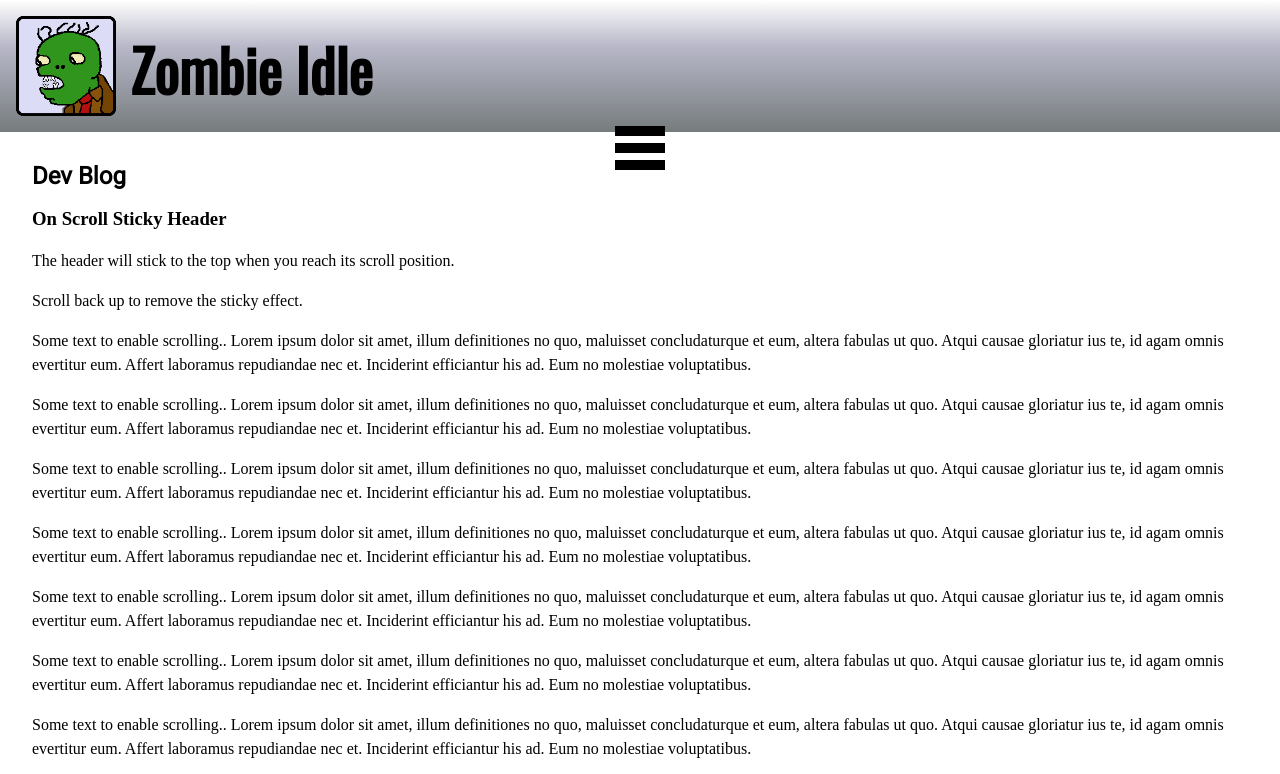
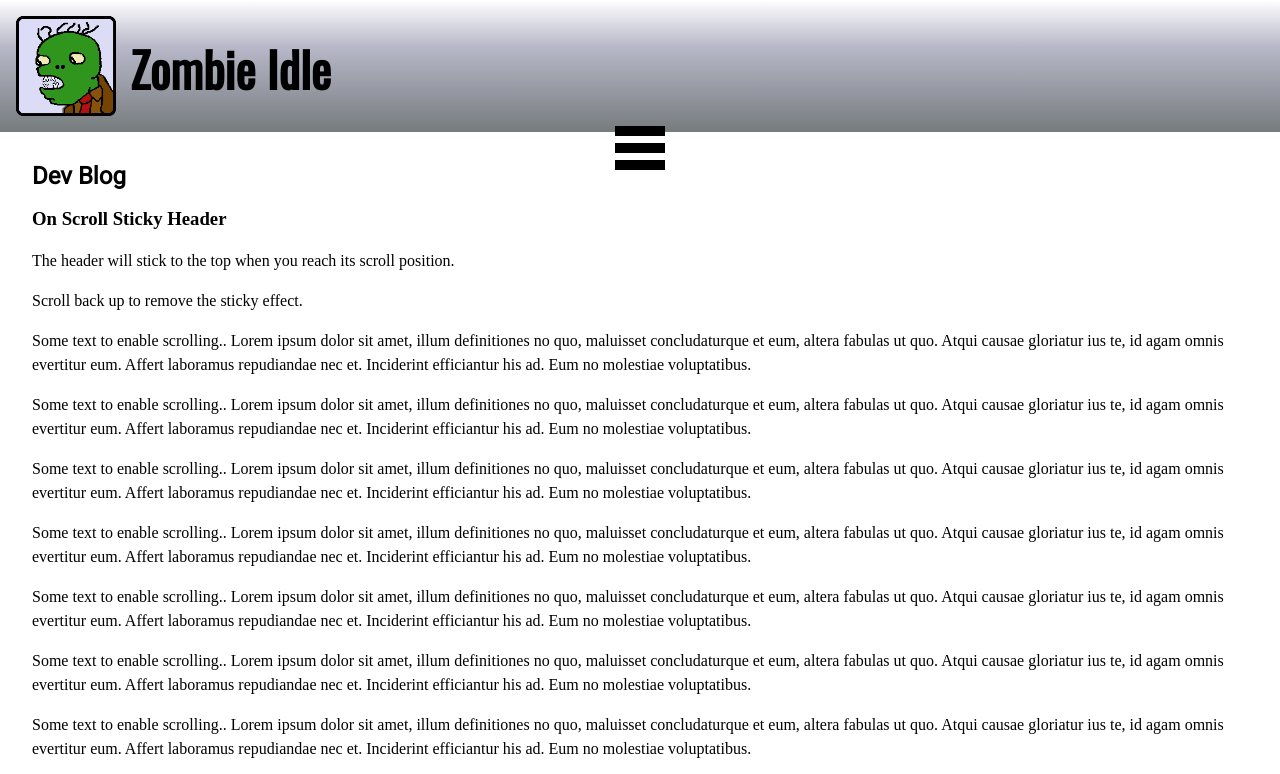
Before and after one commit to Haraldur-Dadi/ZombieIdleHomePage, a plain HTML site: page index.html in a window 1280 px wide. Shown: the top 774 px of the page. Drawn offline with nearby package versions, Linux system fonts and the light colour scheme.

Commit message:
Update font-size to fit smaller screens

```diff
--- a/main.css
+++ b/main.css
@@ -54,7 +54,7 @@ body {
 
 .name {
     text-align: center;
-    font-size: 58px;
+    font-size: 48px;
     font-weight: bold;
     font-family: 'Oswald', sans-serif;
     line-height: 100px;
```
